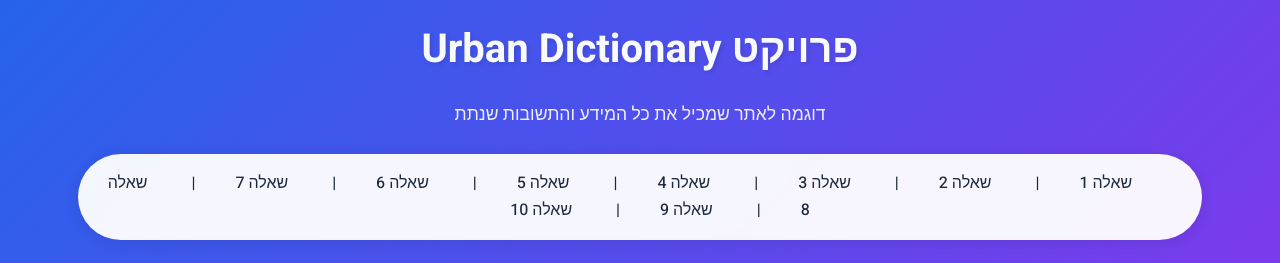
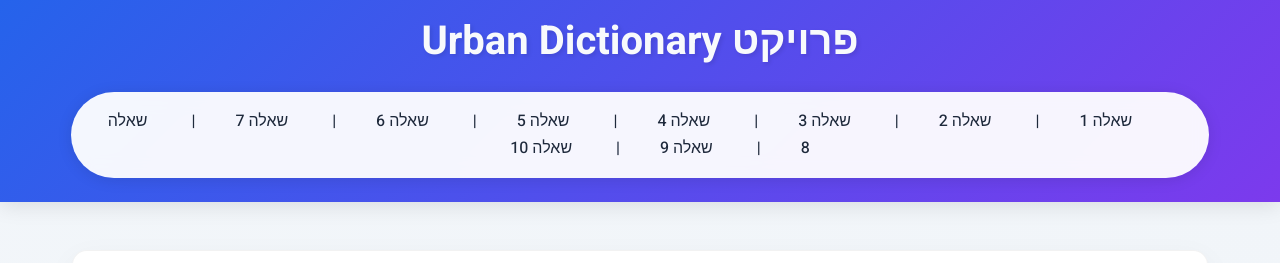
Before and after one commit to razimograbi/InformationRetrievalCourse, a plain HTML site: page FinalPresentation/index.html in a window 1280 px wide. Shown: the top 263 px of the page. Drawn offline with Linux system fonts and the light colour scheme.

Commit message:
better css design

```diff
--- a/FinalPresentation/index.html
+++ b/FinalPresentation/index.html
@@ -33,7 +33,7 @@
       /* Animated header */
       header {
         background: linear-gradient(135deg, var(--primary), var(--secondary));
-        padding: 1rem 1rem;
+        padding: 0.5rem 0.5rem;
         text-align: center;
         position: sticky;
         top: 0;
@@ -46,7 +46,7 @@
         font-weight: 700;
         font-size: 2.5rem;
         color: var(--light);
-        margin-bottom: 1rem;
+        margin-bottom: 0.5rem;
         text-shadow: 2px 2px 4px rgba(0, 0, 0, 0.1);
       }
 
@@ -67,7 +67,7 @@
         border-radius: 50px;
         box-shadow: 0 2px 15px rgba(0, 0, 0, 0.1);
         max-width: 90%;
-        margin: 1.5rem auto;
+        margin: 1rem auto;
         backdrop-filter: blur(10px);
       }
 
@@ -481,7 +481,6 @@
 
     <header>
       <h1>פרויקט Urban Dictionary</h1>
-      <p>דוגמה לאתר שמכיל את כל המידע והתשובות שנתת</p>
       <nav>
         <!-- Quick links to each question -->
         <a href="#q1">שאלה 1</a>| <a href="#q2">שאלה 2</a>|
```
